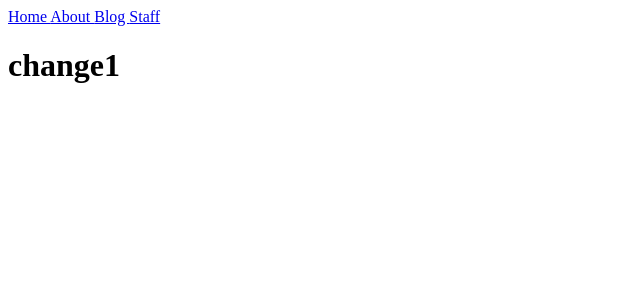
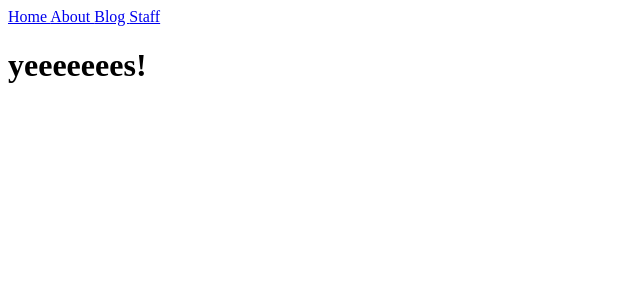
Before and after one commit to unsolvedproblem/unsolvedproblem.github.io, a Jekyll site: the page built from index.html, in a window 1280 px wide. Shown: the top 300 px of the page, without its empty margins (0-640 px from the left). Built offline with Jekyll 4.4.1, drawn with Linux system fonts in a browser that asks for light colours.

Commit message:
Update index.html

```diff
--- a/index.html
+++ b/index.html
@@ -11,7 +11,7 @@ title: Home
   </head>
   <body>
     <h1>
-      {{ "Change1" | downcase }}
+      {{ "Yeeeeeees!" | downcase }}
     </h1>
   </body>
 </html>
```
